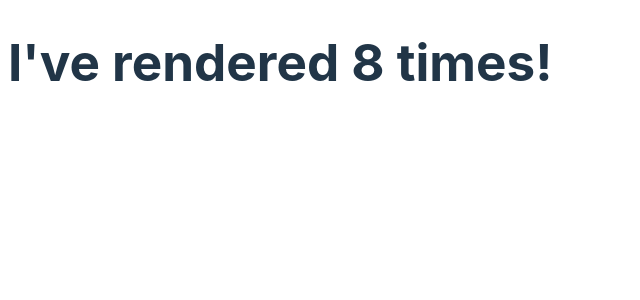
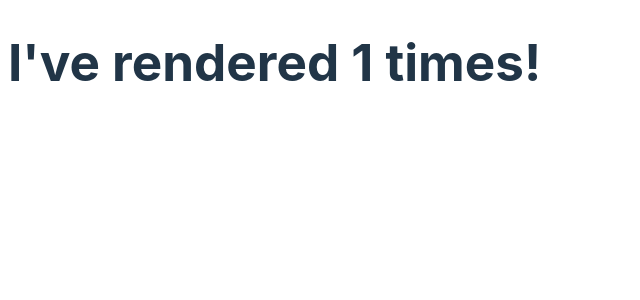
Before and after one commit to Dheeraj2002kumar/React-Practice-2025, a React (Vite) app in the folder my-react-app/: page / in a window 1280 px wide. Shown: the top 300 px of the page, without its empty margins (0-640 px from the left). Built offline with nearby package versions, Linux system fonts and the light colour scheme.

Commit message:
Fix Timer component to run useEffect only on initial render by adding an empty dependency array

```diff
--- a/my-react-app/src/React-Hook/useEffect-Hook.jsx
+++ b/my-react-app/src/React-Hook/useEffect-Hook.jsx
@@ -19,19 +19,80 @@ Use setTimeout() to count 1 second after initial render:
 */
 
 
+// import { useState, useEffect } from "react";
+// import ReactDOM from "react-dom";
+
+// function Timer(){
+//     const [count, setCount] = useState(0);
+
+//     useEffect(() => {
+//         setTimeout(() => {
+//             setCount((count) => count + 1);
+//         }, 1000);
+//     });
+
+//     return <h1>I've rendered {count} times!</h1>
+// }
+
+// export default Timer;
+
+
+
+/*
+
+But wait!! It keeps counting even though it should only count once!
+
+useEffect runs on every render. That means that when the count changes, a render happens, which then triggers another effect.
+
+This is not what we want. There are several ways to control when side effects run.
+
+We should always include the second parameter which accepts an array. We can optionally pass dependencies to useEffect in this array.
+
+Example
+1. No dependency passed:
+
+useEffect(() => {
+  //Runs on every render
+});
+
+
+Example
+2. An empty array:
+
+useEffect(() => {
+  //Runs only on the first render
+}, []);
+
+
+Example
+3. Props or state values:
+
+useEffect(() => {
+  //Runs on the first render
+  //And any time any dependency value changes
+}, [prop, state]);
+
+
+So, to fix this issue, let's only run this effect on the initial render.
+
+Example:
+Only run the effect on the initial render:
+
+*/
+
 import { useState, useEffect } from "react";
-import ReactDOM from "react-dom";
+import ReactDOM from "react-dom/client";
 
-function Timer(){
-    const [count, setCount] = useState(0);
+function Timer() {
+  const [count, setCount] = useState(0);
 
-    useEffect(() => {
-        setTimeout(() => {
-            setCount((count) => count + 1);
-        }, 1000);
-    });
+  useEffect(() => {
+    setTimeout(() => {
+      setCount(count + 1);
+    }, 1000);
+  }, []); // <- add empty brackets here
 
-    return <h1>I've rendered {count} times!</h1>
+  return <h1>I've rendered {count} times!</h1>;
 }
 
 export default Timer;
```
